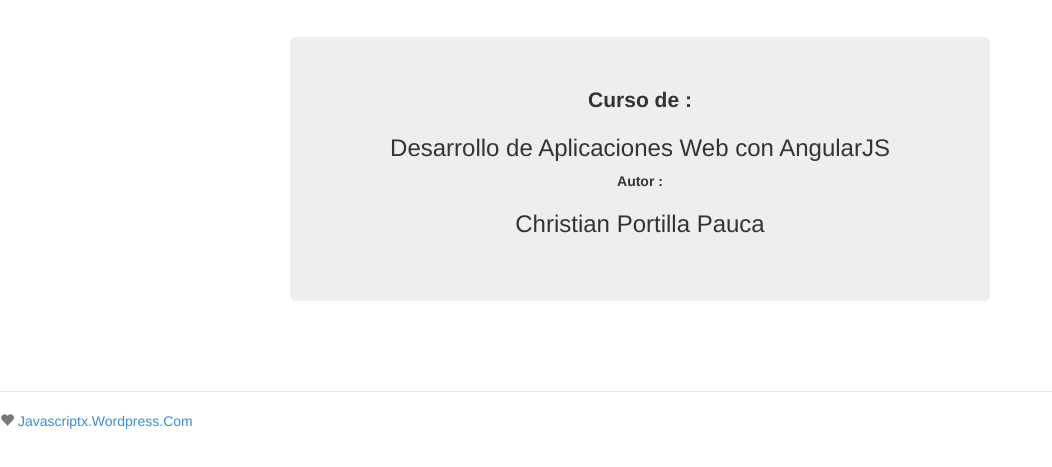
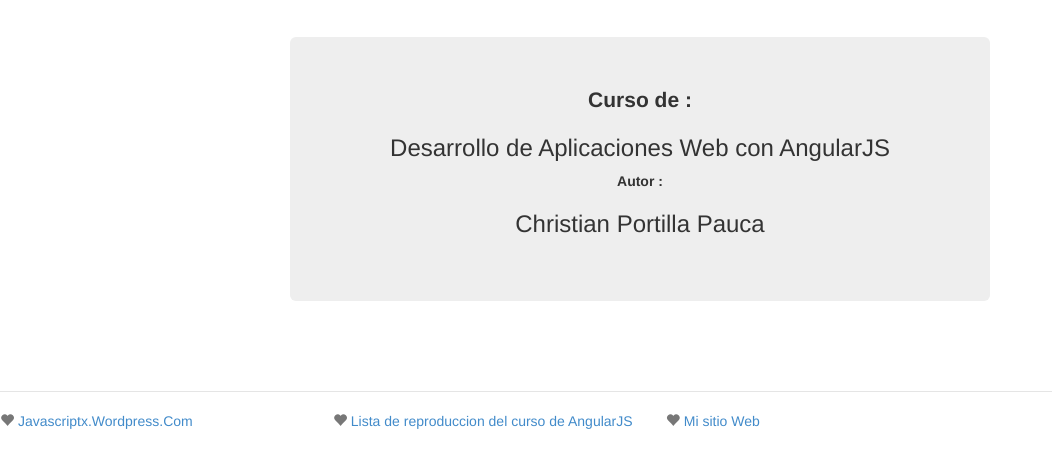
Before and after one commit to xhrist14n/a3_angularjs_directivas, a website: page app/index.html in a window 1280 px wide. Shown: the part 123-590 px from the top of the page, without its empty margins (0-1052 px from the left). Drawn offline with Linux system fonts and the light colour scheme; files that its build step writes are made by us from their sources.

Commit message:
proyecto inicial

```diff
--- a/app/index.html
+++ b/app/index.html
@@ -39,13 +39,35 @@
 
 
         <div class="footer">
+            <table>
+                <tr>
+                    <td width="30%">
+                        <span class="glyphicon glyphicon-heart">
+                        </span>
+                        <a href="http://javascriptx.wordpress.com">
+                            Javascriptx.Wordpress.Com
+                        </a>
+                    </td>
+                    <td width="30%">
+                        <span class="glyphicon glyphicon-heart">
+                        </span>
+                        <a href="https://www.youtube.com/playlist?list=PLq0g-O2tr8LU-Il71eScRNb8H1CnsLF9_">
+                            Lista de reproduccion del curso de AngularJS
+                        </a>
+                    </td>
+                    <td width="30%">
+                        <span class="glyphicon glyphicon-heart">
+                        </span>
+                        <a href="https://www.christianportilla.com">
+                            Mi sitio Web
+                        </a>
+                    </td>
+                </tr>
+
+            </table>
+
             <p>
-                <span
-                    class="glyphicon glyphicon-heart">
-                </span>
-                <a href="http://javascriptx.wordpress.com">
-                    Javascriptx.Wordpress.Com
-                </a>
+
             </p>
         </div>
 
```
Also changed, not shown: nbproject/private/private.xml (added, +12 -0 lines).
